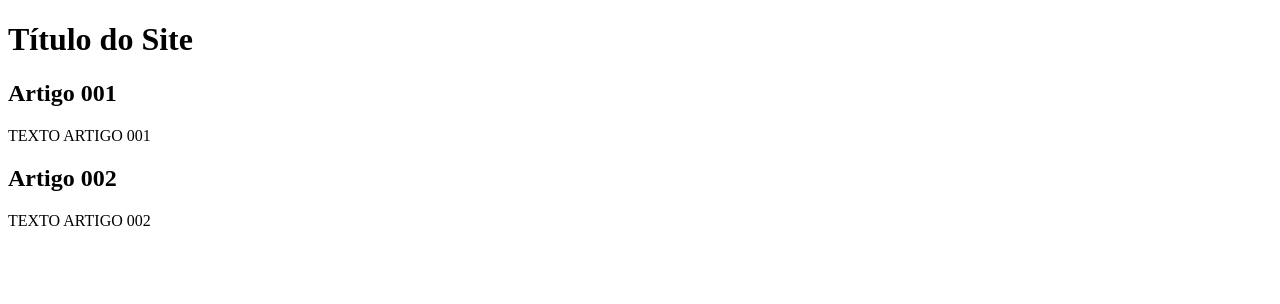
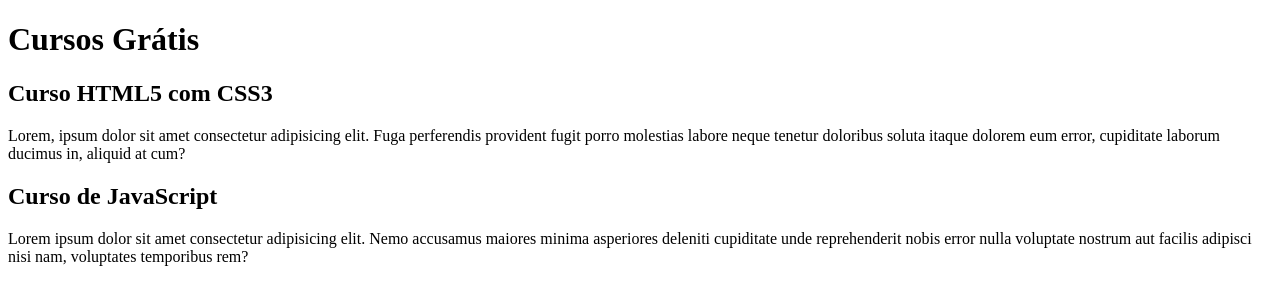
Before and after one commit to taifanfa/projeto-site, a plain HTML site: page index.html in a window 1280 px wide. Drawn offline with Linux system fonts and the light colour scheme.

Commit message:
inicio de conteudo

```diff
--- a/index.html
+++ b/index.html
@@ -8,15 +8,15 @@
 <body>
     <main>
         <header>
-            <h1>Título do Site</h1>
+            <h1>Cursos Grátis</h1>
         </header>
         <article>
-            <h2>Artigo 001</h2>
-            <p>TEXTO ARTIGO 001</p>
+            <h2>Curso HTML5 com CSS3</h2>
+            <p>Lorem, ipsum dolor sit amet consectetur adipisicing elit. Fuga perferendis provident fugit porro molestias labore neque tenetur doloribus soluta itaque dolorem eum error, cupiditate laborum ducimus in, aliquid at cum?</p>
         </article>
         <article>
-            <h2>Artigo 002</h2>
-            <p>TEXTO ARTIGO 002</p>
+            <h2>Curso de JavaScript</h2>
+            <p>Lorem ipsum dolor sit amet consectetur adipisicing elit. Nemo accusamus maiores minima asperiores deleniti cupiditate unde reprehenderit nobis error nulla voluptate nostrum aut facilis adipisci nisi nam, voluptates temporibus rem?</p>
         </article>
     </main>
 </body>
```
